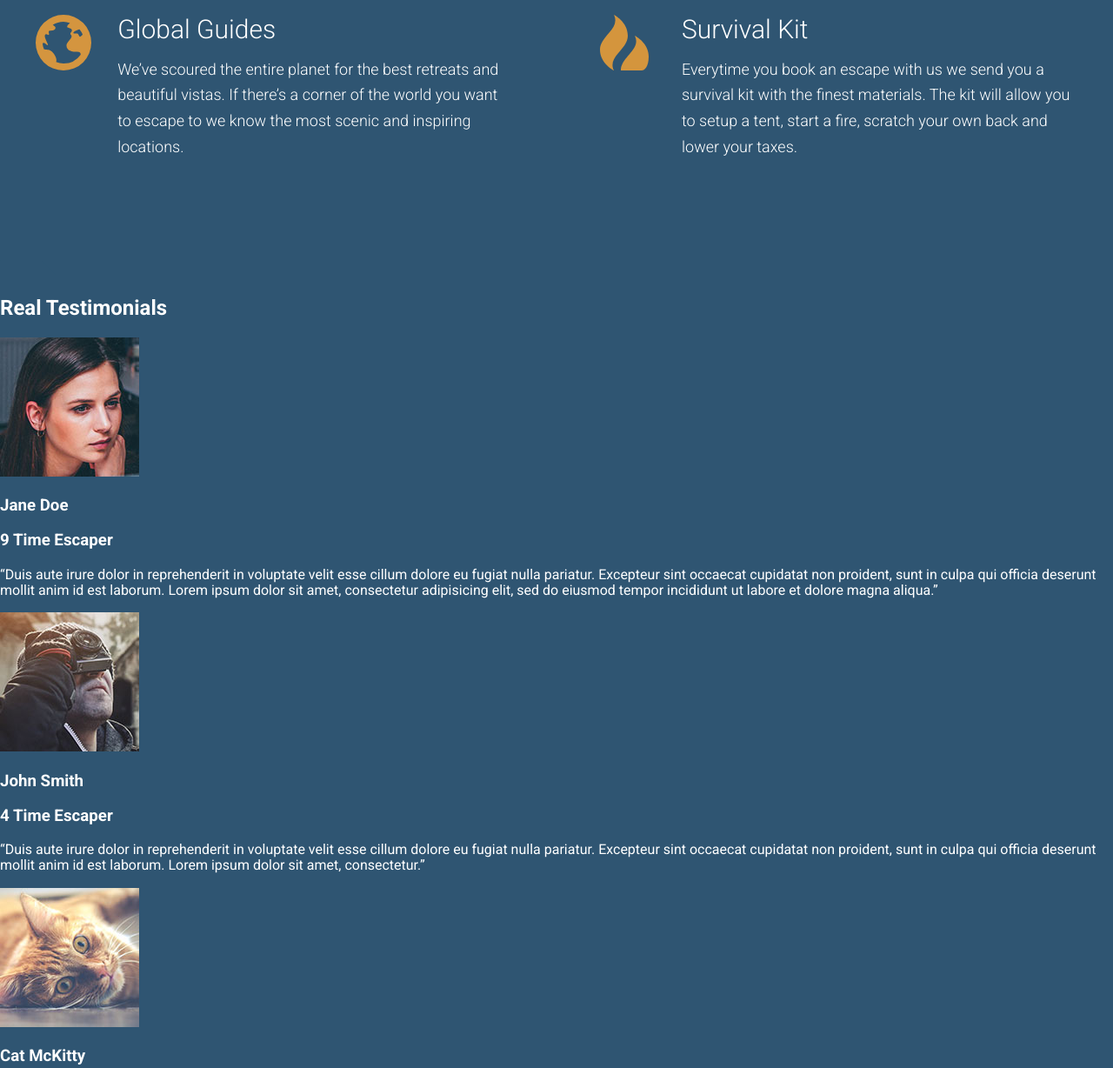
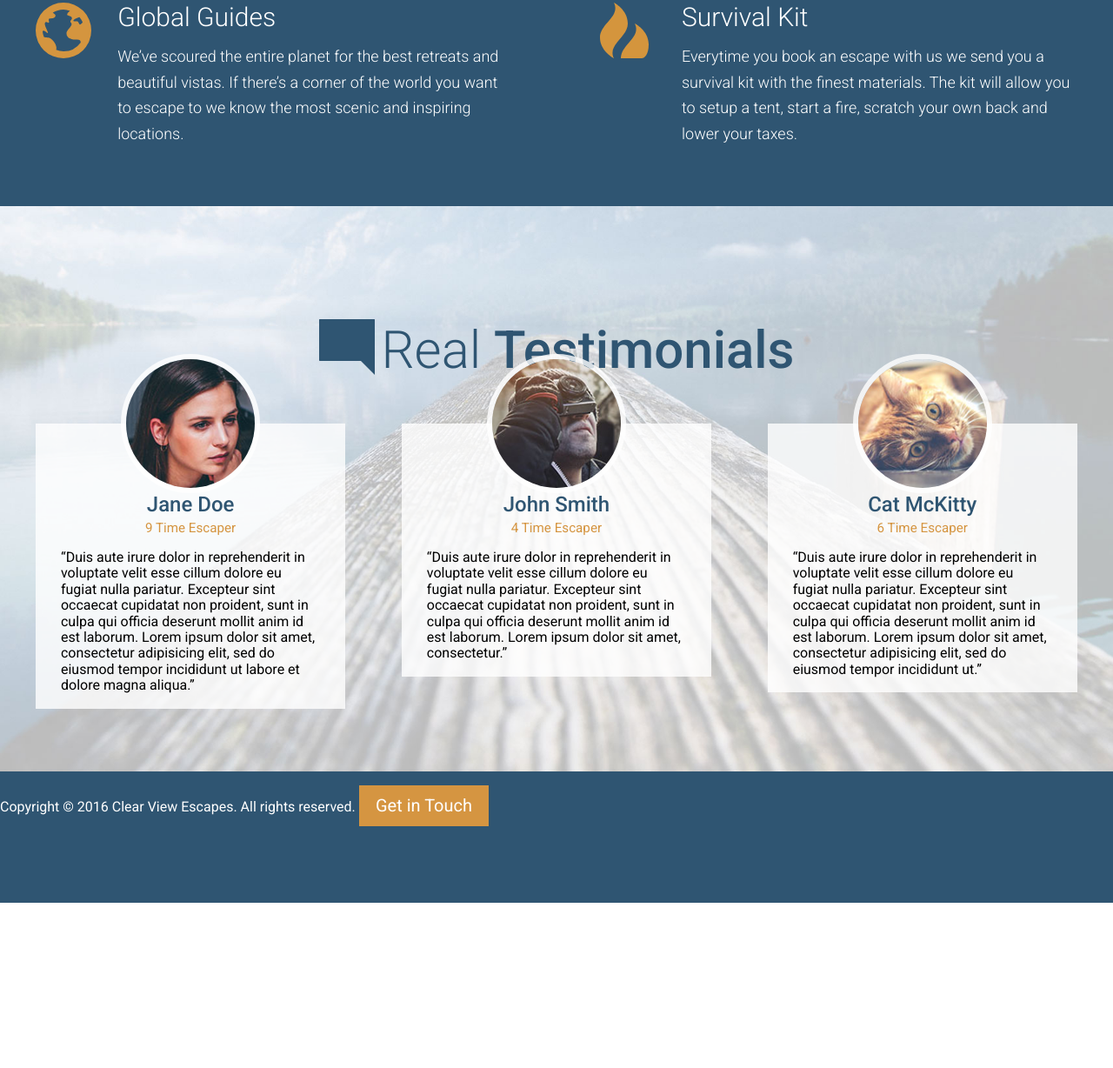
Before and after one commit to Baelx/hosting-platform, a website: page app/index.html in a window 1280 px wide. Shown: the part 2745-3973 px from the top of the page at 87% size. After the commit the page ends 3783 px from the top, so only its background shows below. Drawn offline with Linux system fonts and the light colour scheme.

Commit message:
changing testimonials section

```diff
--- a/app/assets/styles/main.css
+++ b/app/assets/styles/main.css
@@ -11,3 +11,4 @@
 @import "modules/_generic-content-container";
 @import "modules/_section-title";
 @import "modules/_feature-item";
+@import "modules/_testimonial";
--- a/app/assets/styles/modules/_page-section.css
+++ b/app/assets/styles/modules/_page-section.css
@@ -9,4 +9,9 @@
     background-color: $mainBlue;
     color: white;
 }
+
+  &--testimonials {
+    background: url("/assets/images/testimonials-bg.jpg") top center no-repeat;
+    background-size: cover;
 }
+}
--- a/app/index.html
+++ b/app/index.html
@@ -98,26 +98,44 @@
                     </div>
                   </div>
 
-                  <div id="testimonials">
-                    <img src="assets/images/icons/comment.svg">
-                    <h2>Real Testimonials</h2>
+                  <div id="testimonials" class="page-section page-section--testimonials">
+                    <div class="wrapper">
+                      <h2 class="section-title section-title--blue"><img class="section-title__icon" src="assets/images/icons/comment.svg">Real <strong>Testimonials</strong></h2>
+                      <div class="row row--gutters">
+                        <div class="row__medium-4">
+                          <div class="testimonial">
+
+
+                            <div class="testimonial__photo">
 
                               <img src="assets/images/testimonial-jane.jpg">
-                    <h3>Jane Doe</h3>
-                    <h3>9 Time Escaper</h3>
+                            </div>
+                            <h3 class="testimonial__title">Jane Doe</h3>
+                            <h4 class="testimonial__subtitle">9 Time Escaper</h4>
                             <p>&ldquo;Duis aute irure dolor in reprehenderit in voluptate velit esse cillum dolore eu fugiat nulla pariatur. Excepteur sint occaecat cupidatat non proident, sunt in culpa qui officia deserunt mollit anim id est laborum. Lorem ipsum dolor sit amet, consectetur adipisicing elit, sed do eiusmod tempor incididunt ut labore et dolore magna aliqua.&rdquo;</p>
+                          </div>
+                        </div>
+                        <div class="row__medium-4">
+                          <div class="testimonial">
+                            <div class="testimonial__photo">
+                              <img src="assets/images/testimonial-john.jpg">
 
-                    <img src="assets/images/testimonial-john.jpg">
-                    <h3>John Smith</h3>
-                    <h3>4 Time Escaper</h3>
-                    <p>&ldquo;Duis aute irure dolor in reprehenderit in voluptate velit esse cillum dolore eu fugiat nulla pariatur. Excepteur sint occaecat cupidatat non proident, sunt in culpa qui officia deserunt mollit anim id est laborum. Lorem ipsum dolor sit amet, consectetur.&rdquo;</p>
+                            </div>
+                            <h3 class="testimonial__title">John Smith</h3>
+                            <h4 class="testimonial__subtitle">4 Time Escaper</h4>
+                            <p>&ldquo;Duis aute irure dolor in reprehenderit in voluptate velit esse cillum dolore eu fugiat nulla pariatur. Excepteur sint occaecat cupidatat non proident, sunt in culpa qui officia deserunt mollit anim id est laborum. Lorem ipsum dolor sit amet, consectetur.&rdquo;</p></div></div>
+                            <div class="row__medium-4">
+                              <div class="testimonial">
+                                <div class="testimonial__photo">
 
                                   <img src="assets/images/testimonial-cat.jpg">
-                    <h3>Cat McKitty</h3>
-                    <h3>6 Time Escaper</h3>
-                    <p>&ldquo;Duis aute irure dolor in reprehenderit in voluptate velit esse cillum dolore eu fugiat nulla pariatur. Excepteur sint occaecat cupidatat non proident, sunt in culpa qui officia deserunt mollit anim id est laborum. Lorem ipsum dolor sit amet, consectetur adipisicing elit, sed do eiusmod tempor incididunt ut.&rdquo;</p>
                                 </div>
-
+                                <h3 class="testimonial__title">Cat McKitty</h3>
+                                <h4 class="testimonial__subtitle">6 Time Escaper</h4>
+                                <p>&ldquo;Duis aute irure dolor in reprehenderit in voluptate velit esse cillum dolore eu fugiat nulla pariatur. Excepteur sint occaecat cupidatat non proident, sunt in culpa qui officia deserunt mollit anim id est laborum. Lorem ipsum dolor sit amet, consectetur adipisicing elit, sed do eiusmod tempor incididunt ut.&rdquo;</p></div>
+                              </div></div>
+                            </div>
+                          </div>
                           <footer>
                             <p>Copyright &copy; 2016 Clear View Escapes. All rights reserved. <a class="btn btn--orange"href="#">Get in Touch</a></p>
                           </footer>
```
Also changed, not shown: app/dist/styles/main.css. Lines whose indentation alone changed are shown as unchanged.
